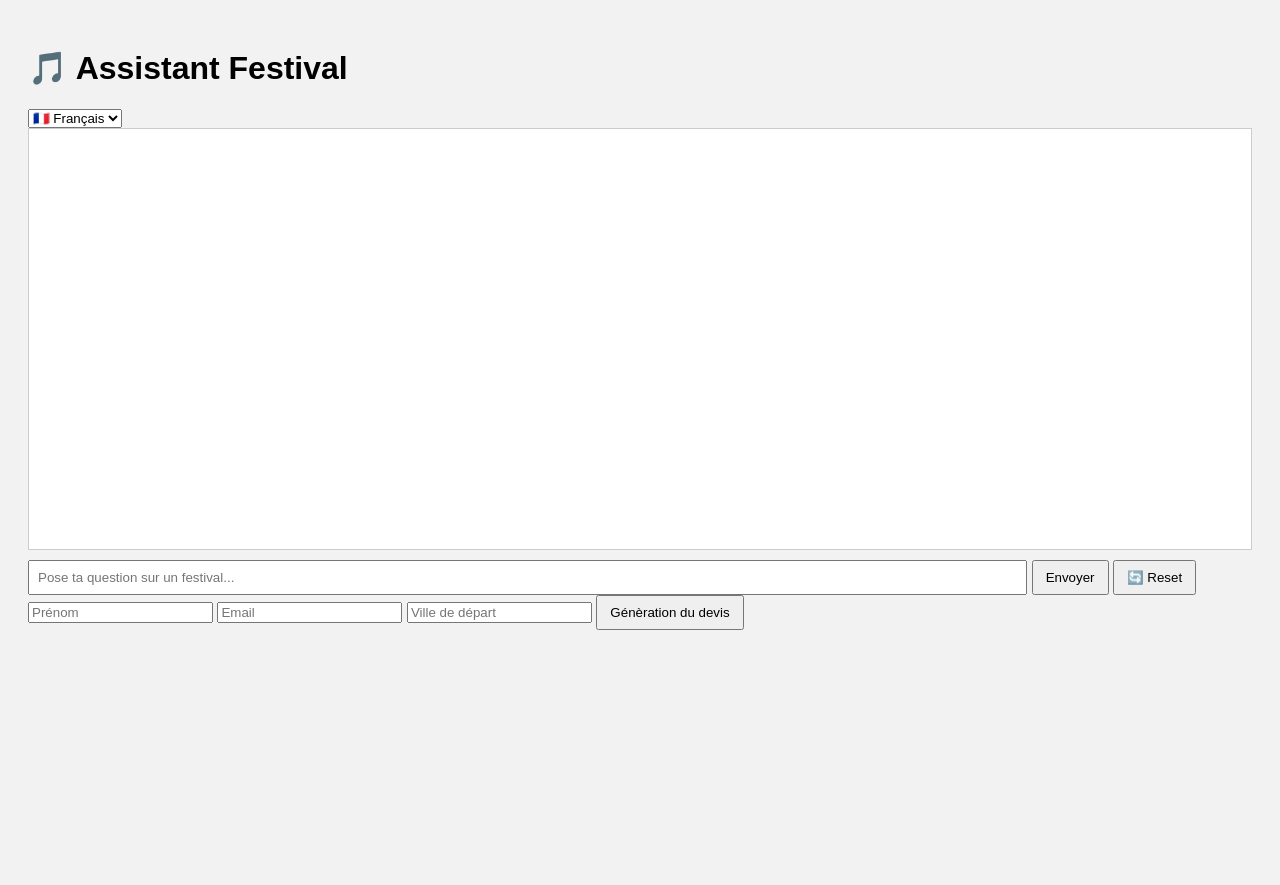
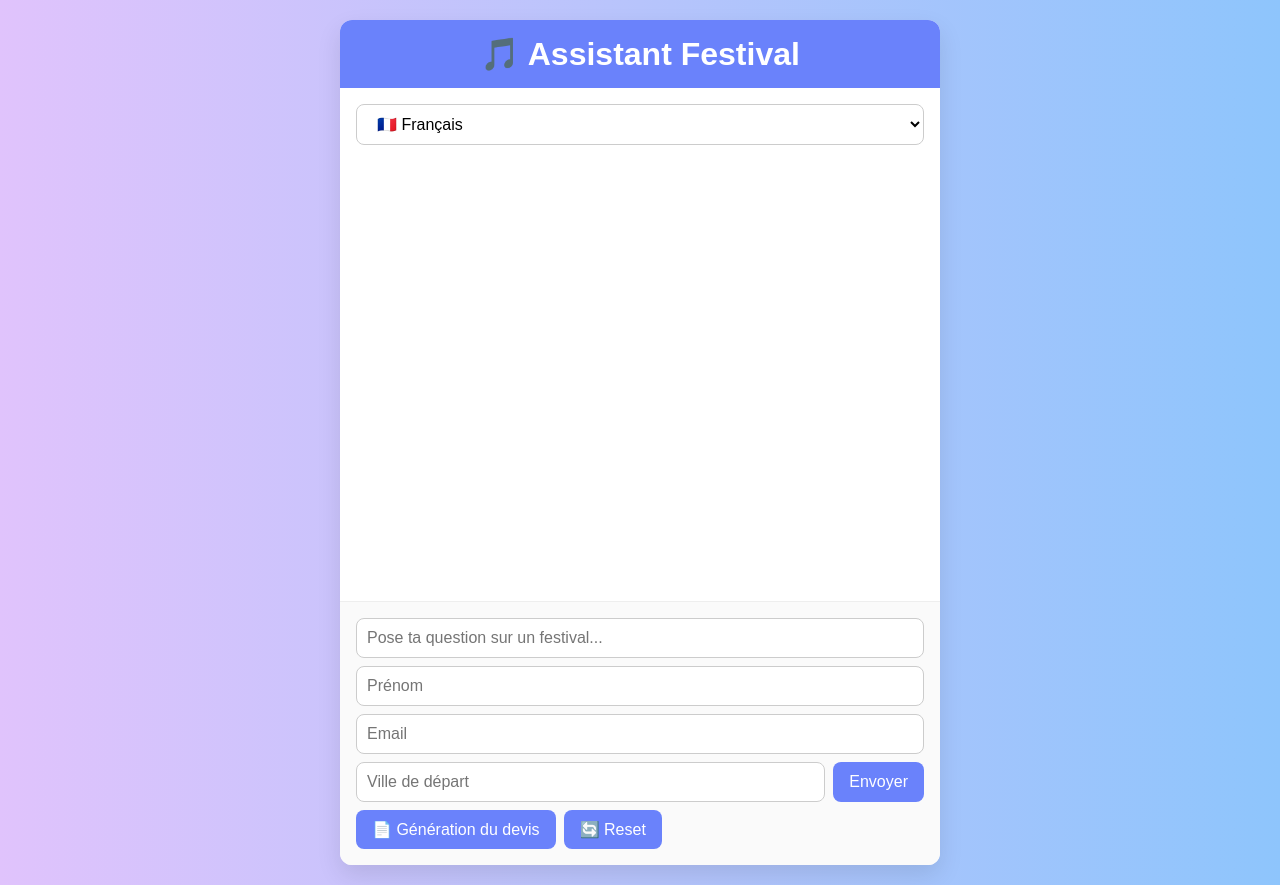
Before and after one commit to F2BHugo/BacktoFEST_V2, a website: page chatbot/public/index.html in a window 1280 px wide. Before the commit the page ends 800 px from the top, so only its background shows below. Drawn offline with Linux system fonts and the light colour scheme.

Commit message:
Enhance UI and improve chat functionality in index.html; expand festival-related keywords in server.js

```diff
--- a/chatbot/public/index.html
+++ b/chatbot/public/index.html
@@ -5,28 +5,151 @@
   <meta name="viewport" content="width=device-width, initial-scale=1.0"/>
   <title>Assistant Festival</title>
   <style>
-    body { font-family: Arial; padding: 20px; background: #f2f2f2; }
-    #chat { border: 1px solid #ccc; padding: 10px; background: #fff; height: 400px; overflow-y: scroll; margin-bottom: 10px; }
-    input[type="text"] { width: 80%; padding: 8px; }
-    button { padding: 8px 12px; }
+    body {
+      font-family: Arial, sans-serif;
+      padding: 20px;
+      margin: 0;
+      background: linear-gradient(to right, #e0c3fc, #8ec5fc);
+      display: flex;
+      justify-content: center;
+    }
+
+    .chat-wrapper {
+      width: 100%;
+      max-width: 600px;
+      background: #fff;
+      border-radius: 12px;
+      box-shadow: 0 10px 25px rgba(0, 0, 0, 0.1);
+      overflow: hidden;
+      display: flex;
+      flex-direction: column;
+    }
+
+    h1 {
+      text-align: center;
+      background: #6a82fb;
+      color: white;
+      margin: 0;
+      padding: 15px;
+    }
+
+    #chat {
+      padding: 20px;
+      height: 400px;
+      overflow-y: auto;
+      display: flex;
+      flex-direction: column;
+    }
+
+    .message {
+      max-width: 75%;
+      padding: 12px 18px;
+      border-radius: 18px;
+      margin: 8px;
+      font-size: 1rem;
+      line-height: 1.5;
+      position: relative;
+      word-wrap: break-word;
+      animation: fadeIn 0.3s ease-in-out;
+    }
+
+    .message.bot {
+      background: linear-gradient(to right, #d66dd0, #aa6cf9);
+      color: white;
+      align-self: flex-start;
+      border-bottom-left-radius: 4px;
+    }
+
+    .message.user {
+      background: linear-gradient(to right, #ff416c, #6a82fb);
+      color: white;
+      align-self: flex-end;
+      border-bottom-right-radius: 4px;
+    }
+
+    .input-area {
+      display: flex;
+      flex-wrap: wrap;
+      gap: 8px;
+      padding: 16px;
+      border-top: 1px solid #eee;
+      background: #fafafa;
+    }
+
+    input[type="text"],
+    input[type="email"] {
+      flex: 1 1 48%;
+      padding: 10px;
+      font-size: 1rem;
+      border: 1px solid #ccc;
+      border-radius: 8px;
+      outline: none;
+    }
+
+    button, select {
+      padding: 10px 16px;
+      font-size: 1rem;
+      background-color: #6a82fb;
+      color: white;
+      border: none;
+      border-radius: 8px;
+      cursor: pointer;
+      transition: background 0.2s ease-in-out;
+    }
+
+    button:hover {
+      background-color: #4c63d0;
+    }
+
+    select {
+      margin: 16px;
+      background: white;
+      color: black;
+      border: 1px solid #ccc;
+    }
+
+    @keyframes fadeIn {
+      from { opacity: 0; transform: translateY(10px); }
+      to { opacity: 1; transform: translateY(0); }
+    }
+
+    @media (max-width: 600px) {
+      .message {
+        font-size: 0.95rem;
+      }
+
+      .input-area {
+        flex-direction: column;
+      }
+
+      input, button {
+        width: 100%;
+      }
+    }
   </style>
 </head>
 <body>
+  <div class="chat-wrapper">
     <h1>🎵 Assistant Festival</h1>
+
     <select id="lang">
       <option value="fr">🇫🇷 Français</option>
       <option value="en">🇬🇧 English</option>
       <option value="es">🇪🇸 Español</option>
     </select>
+
     <div id="chat"></div>
+
+    <div class="input-area">
       <input type="text" id="messageInput" placeholder="Pose ta question sur un festival..." />
+      <input type="text" id="prenom" placeholder="Prénom" required />
+      <input type="email" id="email" placeholder="Email" required />
+      <input type="text" id="ville" placeholder="Ville de départ" required />
       <button onclick="sendMessage()">Envoyer</button>
+      <button onclick="pdf()">📄 Génération du devis</button>
       <button onclick="resetChat()">🔄 Reset</button>
-  <input id="prenom" placeholder="Prénom" required />
-  <input id="email" type="email" placeholder="Email" required />
-  <input id="ville" placeholder="Ville de départ" required />
-  <button onclick="pdf()">Génèration du devis</button>
-
+    </div>
+  </div>
   <script>
     const sessionId = localStorage.getItem("sessionId") || crypto.randomUUID();
     localStorage.setItem("sessionId", sessionId);
@@ -58,7 +181,7 @@
     }
 
     function resetChat() {
-      chat.innerHTML += `<p><em>⏳ Réinitialisation...</em></p>`;
+      chat.innerHTML += `<p><em> Réinitialisation...</em></p>`;
       fetch("/chat", {
         method: "POST",
         headers: { "Content-Type": "application/json" },
@@ -91,13 +214,13 @@
       const result = await response.json();
 
       if (result.success) {
-        alert("✅ Devis généré et envoyé avec succès !");
+        alert("Devis généré et envoyé avec succès !");
       } else {
         alert("❌ Erreur lors de la génération du devis.");
         console.error(result.error);
       }
     } catch (err) {
-      alert("❌ Problème lors de l’envoi au serveur.");
+      alert("Problème lors de l’envoi au serveur.");
       console.error(err);
     }
   }
```
Also changed, not shown: chatbot/server.js (+21 -7 lines). Lines whose indentation alone changed are shown as unchanged.
